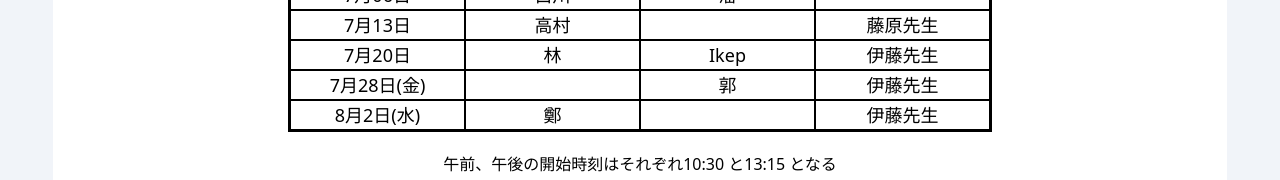
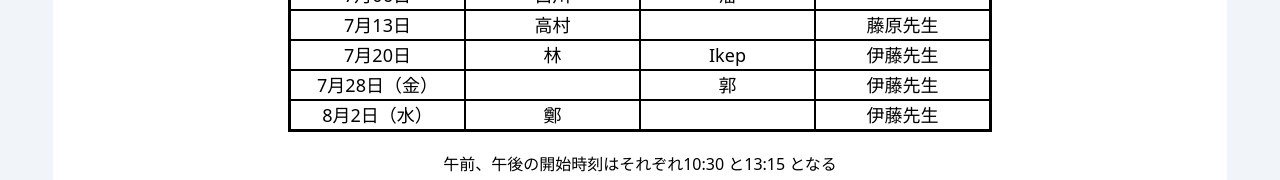
Before and after one commit to letsgetoutofthistown/zeng-lab, a Next.js app: page /seminars/seminars in a window 1280 px wide. Shown: the part 1874-2054 px from the top of the page. Built offline with nearby package versions, Linux system fonts and the light colour scheme; a web font is replaced by a local one.

Commit message:
6.25update2.0

```diff
--- a/src/pages/seminars/seminars.tsx
+++ b/src/pages/seminars/seminars.tsx
@@ -35,8 +35,8 @@ const info2 = [
   ["7月06日", "白川 ", "潘", "　"],
   ["7月13日", "高村", "　", "藤原先生"],
   ["7月20日", "林", "Ikep", "伊藤先生"],
-  ["7月28日(金)", "　", "郭", "伊藤先生"],
-  ["8月2日(水)", "鄭", "　", "伊藤先生"],
+  ["7月28日（金）", "　", "郭", "伊藤先生"],
+  ["8月2日（水）", "鄭", "　", "伊藤先生"],
 ];
 
 export default function Home() {
```
